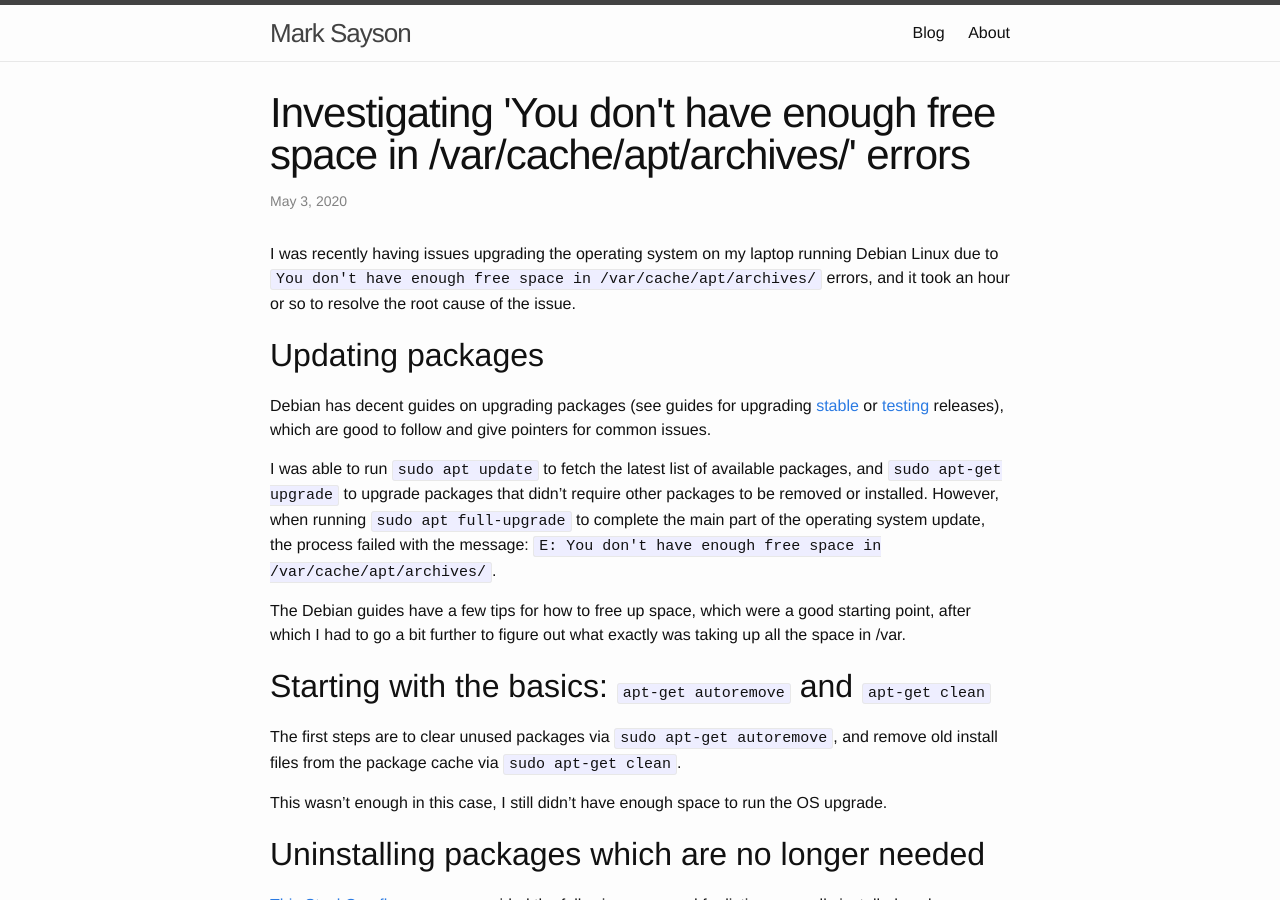
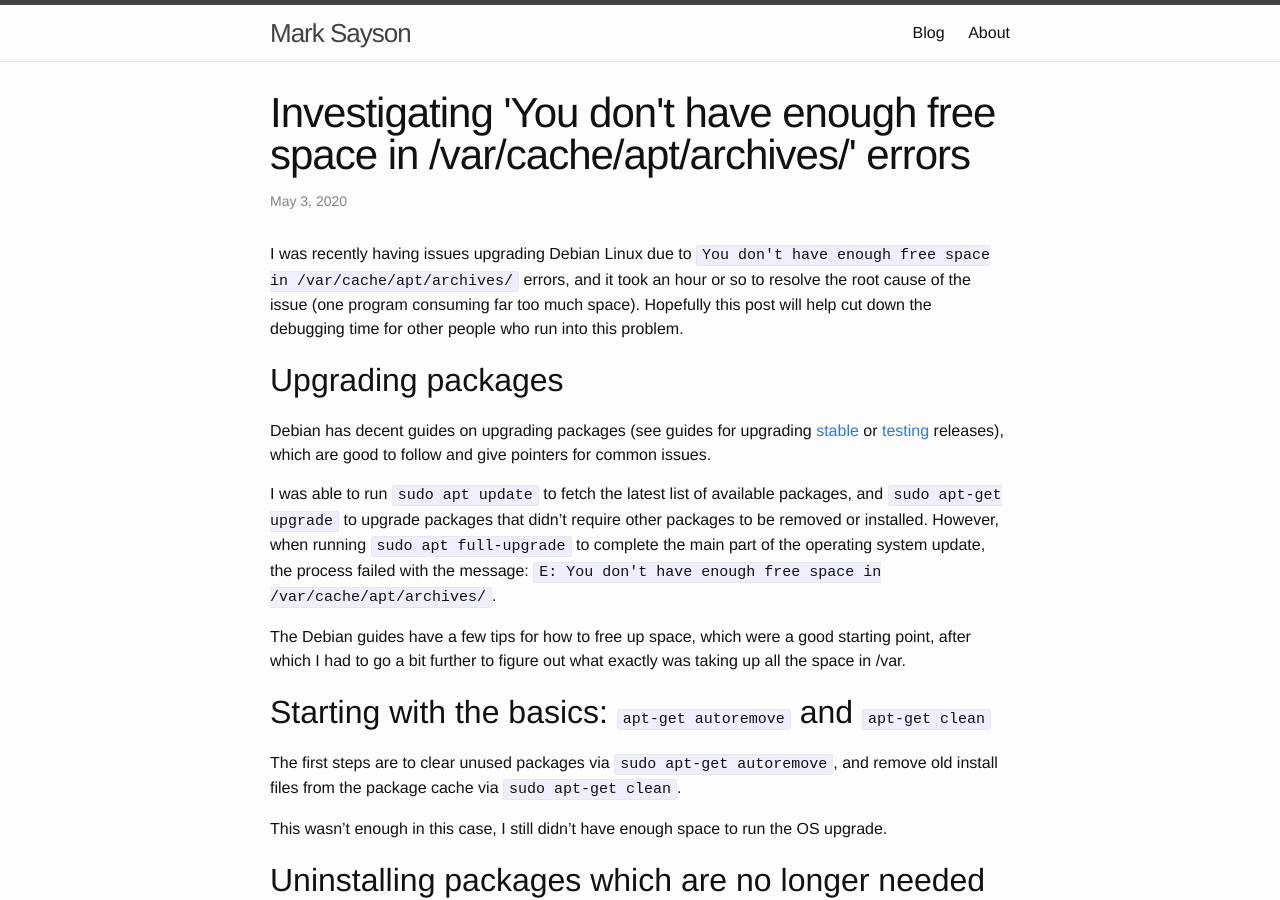
Before and after one commit to msayson/msayson.github.io, a Jekyll site: the page built from _posts/2020-05-03-investigating-space-issues-in-var-cache-apt-archives.markdown, in a window 1280 px wide and 900 px high. Built offline with Jekyll 4.4.1, drawn with Linux system fonts in a browser that asks for light colours.

Commit message:
Updated formatting, updated Gemfile.lock

```diff
--- a/_posts/2020-05-03-investigating-space-issues-in-var-cache-apt-archives.markdown
+++ b/_posts/2020-05-03-investigating-space-issues-in-var-cache-apt-archives.markdown
@@ -5,9 +5,9 @@ date:   2020-05-03 10:30:00 -0800
 categories: linux
 ---
 
-I was recently having issues upgrading the operating system on my laptop running Debian Linux due to `You don't have enough free space in /var/cache/apt/archives/` errors, and it took an hour or so to resolve the root cause of the issue.
+I was recently having issues upgrading Debian Linux due to `You don't have enough free space in /var/cache/apt/archives/` errors, and it took an hour or so to resolve the root cause of the issue (one program consuming far too much space).  Hopefully this post will help cut down the debugging time for other people who run into this problem.
 
-## Updating packages
+## Upgrading packages
 
 Debian has decent guides on upgrading packages (see guides for upgrading [stable](https://www.debian.org/releases/stable/amd64/release-notes/ch-upgrading.en.html) or [testing](https://www.debian.org/releases/testing/amd64/release-notes/ch-upgrading.en.html) releases), which are good to follow and give pointers for common issues.
 
```
Also changed, not shown: Gemfile.lock.
